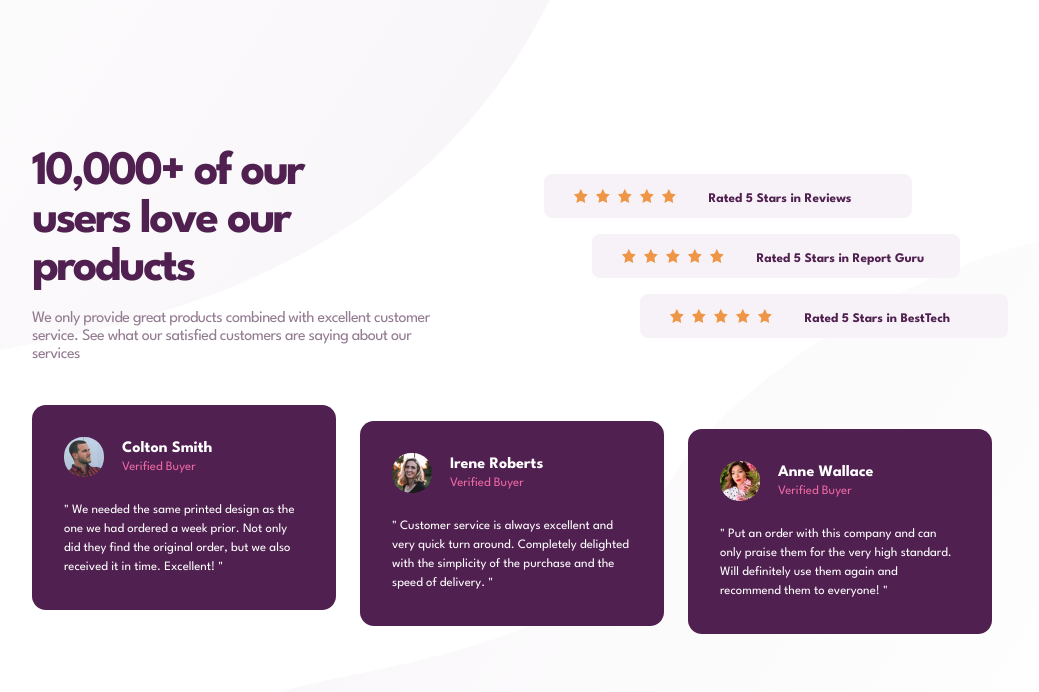
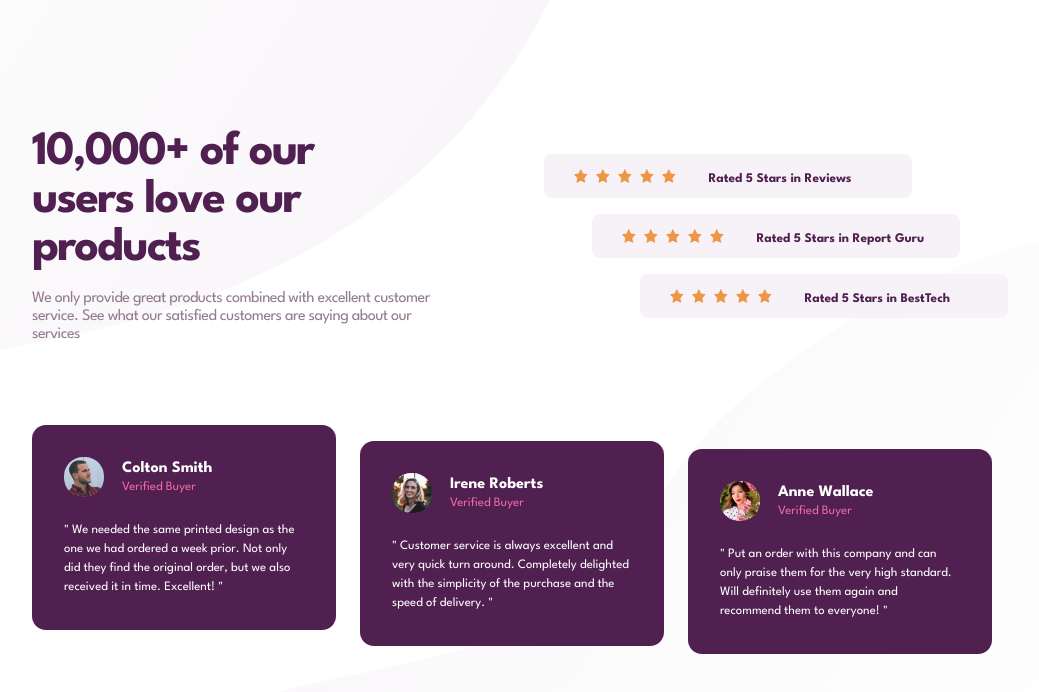
Before and after one commit to ErrorCode710/social-proof-section-master, a plain HTML site: page index.html in a window 1280 px wide. Shown: the whole page, without its empty margins (128-1167 px from the left). Drawn offline with Linux system fonts and the light colour scheme.

Commit message:
removing duplicate codes/ adjusting the letter spacing

```diff
--- a/style.css
+++ b/style.css
@@ -73,7 +73,7 @@ body {
   display: grid;
   align-items: start;
   justify-content: center;
-  min-height: 100vh;
+
   place-content: center;
   min-height: 100vh;
   background-color: var(--clr-neutral-4);
@@ -87,6 +87,8 @@ body {
 /* Wrapper */
 .wrapper {
   display: grid;
+  grid-template-rows: auto;
+  gap: 2.5rem;
 }
 /* Container Styling */
 .container {
@@ -105,7 +107,7 @@ h1 {
   font-size: 2rem;
   margin: 0 4rem;
   padding-bottom: 1.1rem;
-  letter-spacing: -2.5px;
+  letter-spacing: -1.75px;
 }
 .heading p {
   font-weight: var(--fw-regular);
```
